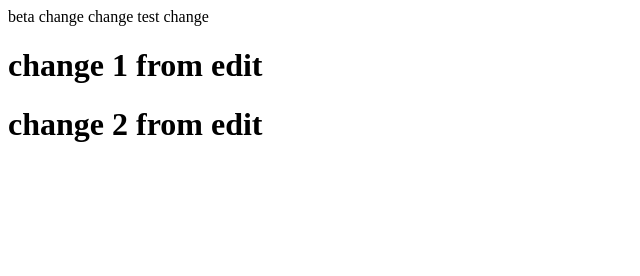
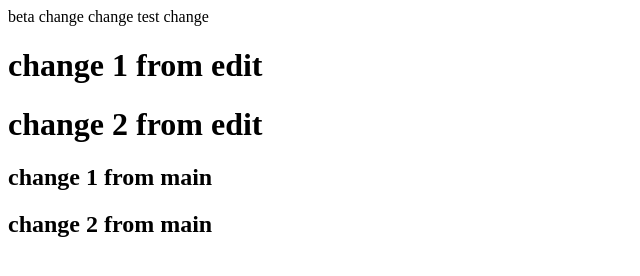
Before and after one commit to aruneshwar7/students, a plain HTML site: page beta.html in a window 1280 px wide. Shown: the whole page, without its empty margins (0-640 px from the left). Drawn offline with Linux system fonts and the light colour scheme.

Commit message:
chg from main 2

```diff
--- a/beta.html
+++ b/beta.html
@@ -12,6 +12,9 @@
     <h1>change 1 from edit</h1>
     <h1>change 2 from edit</h1>
 
+    <h2>change 1 from main </h2>
+    <h2>change 2 from main </h2>
+
 
 </body>
 </html>
```
